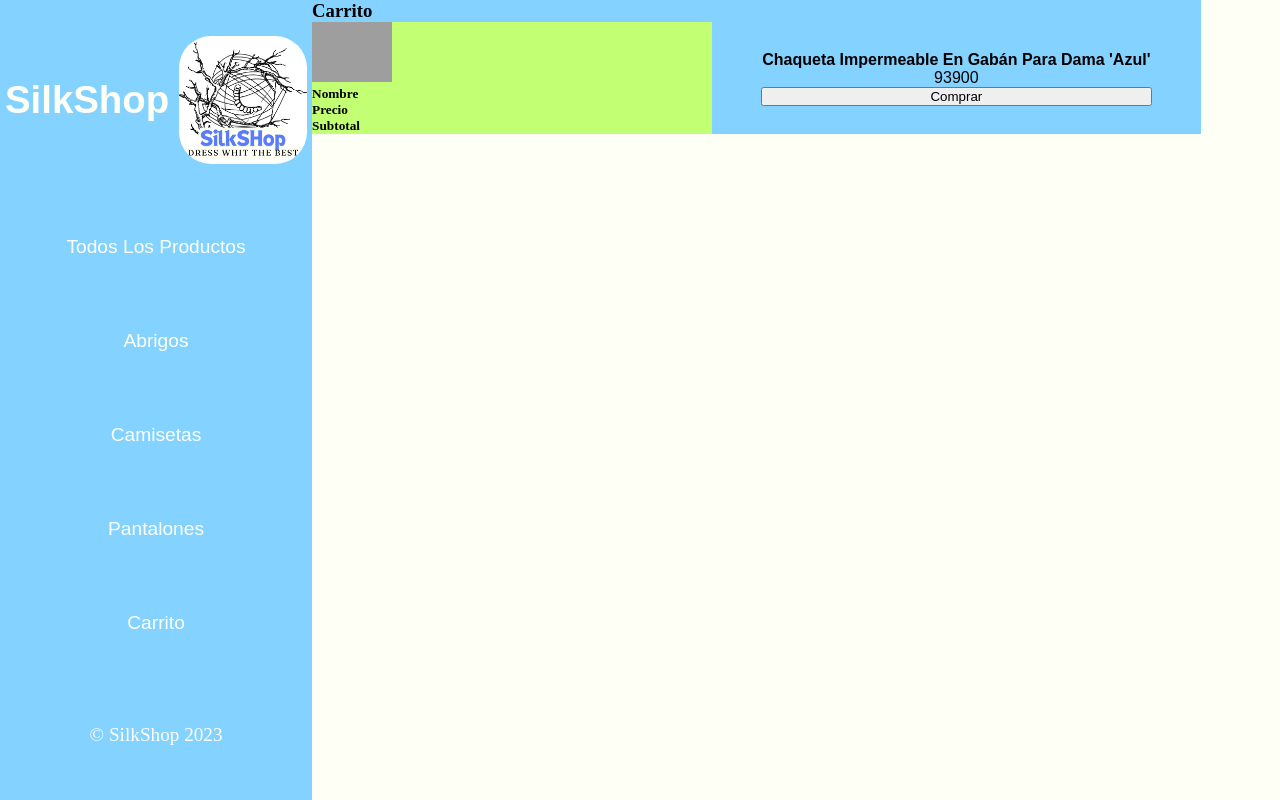
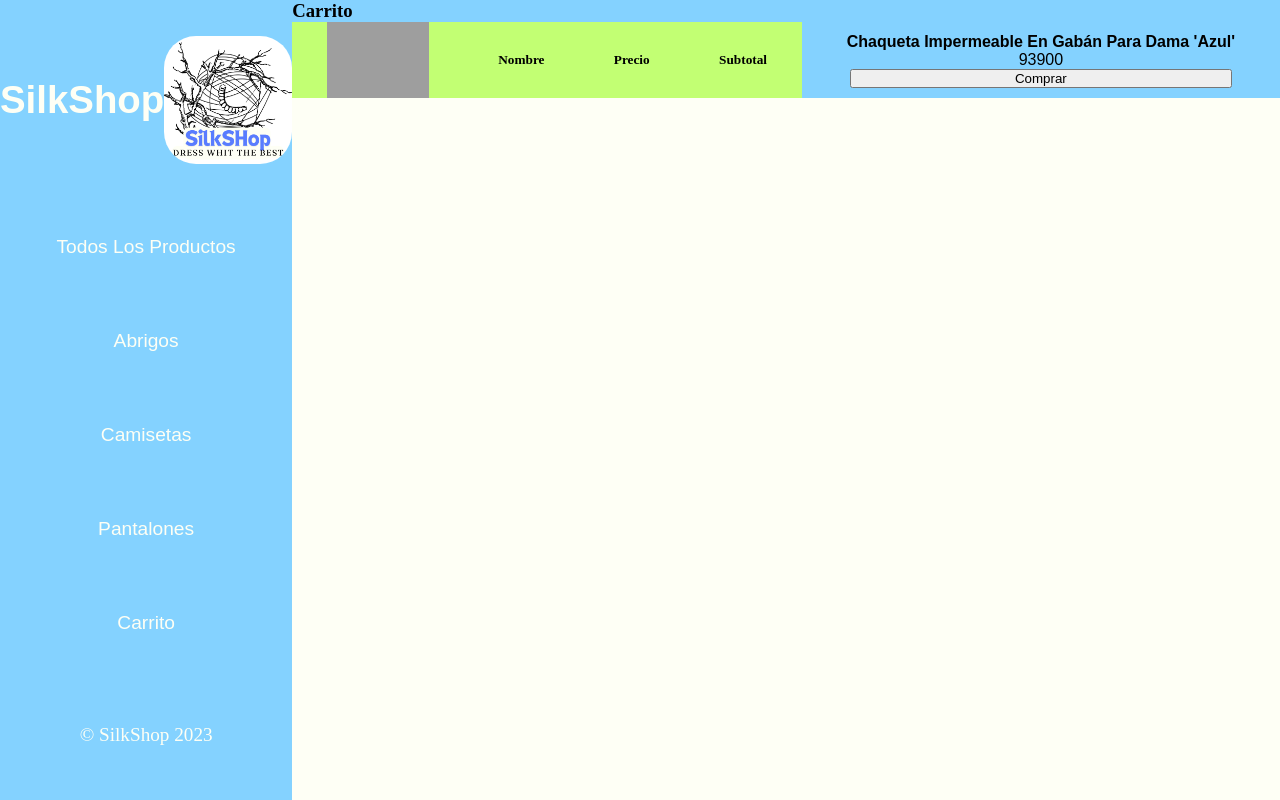
Before and after one commit to JuanJTorresB/SilkShop, a plain HTML site: page Paginas/Carrito/carrito.html in a window 1280 px wide. Drawn offline with Linux system fonts and the light colour scheme; grey boxes are pictures that could not be loaded.

Commit message:
fix: :zap: Carrito Mejor Acomodado

```diff
--- a/Paginas/Carrito/style.css
+++ b/Paginas/Carrito/style.css
@@ -56,11 +56,12 @@
     align-items: center;
 }
 .Producto__Arriba {
+    display: flex;
+    justify-content: space-around;
     grid-area: Arriba;
     background-color: #C2FF73;
     height: 100%;
     align-items: center;
-    justify-content: center;
 }
 
 .Producto__Img {
```
